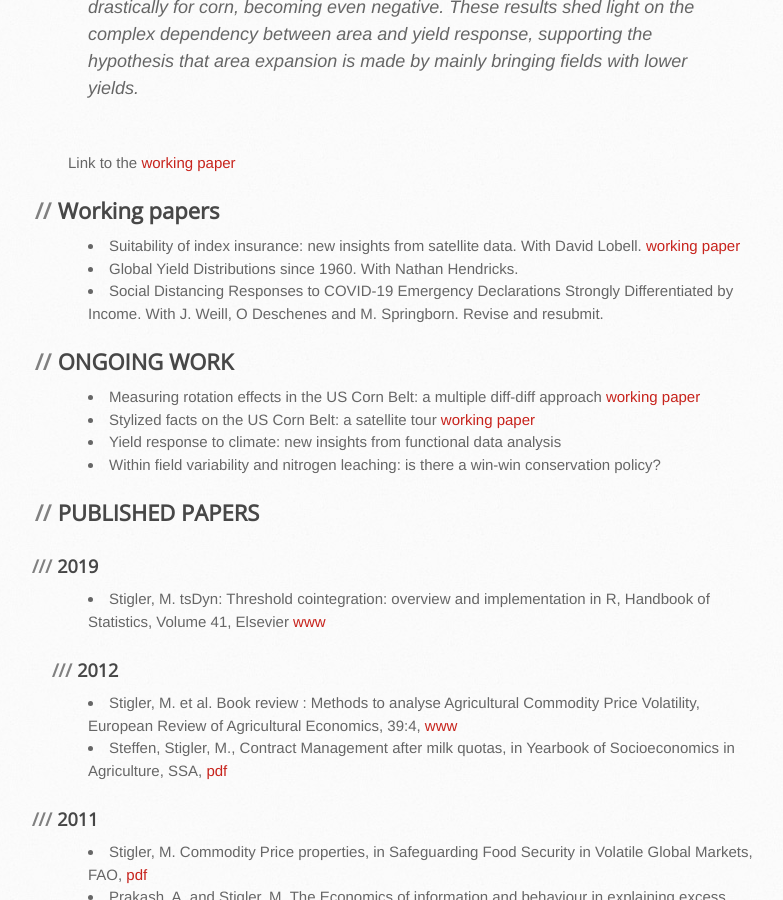
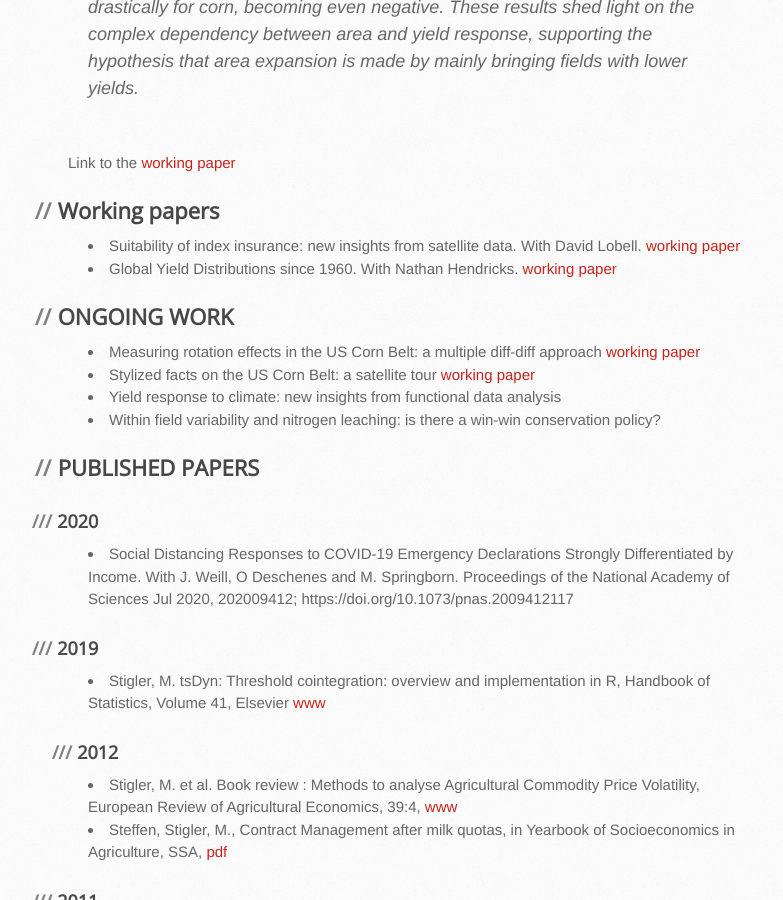
Before and after one commit to MatthieuStigler/MatthieuStigler.github.io, a Jekyll site: the page built from Research.Md, in a window 1280 px wide and 900 px high, scrolled down 843 px. Shown: the whole window, without its empty margins (102-885 px from the left). Built offline with Jekyll 4.4.1, drawn with Linux system fonts in a browser that asks for light colours.

Commit message:
Add link to PNAS, add pdf for yield convergence

```diff
--- a/Research.Md
+++ b/Research.Md
@@ -17,8 +17,8 @@ Link to the [working paper](https://matthieustigler.github.io/docs/yield_respons
 ## Working papers
 
 - *Suitability of index insurance: new insights from satellite data. With David Lobell*. [working paper](https://github.com/MatthieuStigler/MatthieuStigler.github.io/raw/master/docs/cropIns_paper_latest.pdf)
-- *Global Yield Distributions since 1960*. With Nathan Hendricks.
-- *Social Distancing Responses to COVID-19 Emergency Declarations Strongly Differentiated by Income*. With J. Weill, O Deschenes and M. Springborn. Revise and resubmit.
+- *Global Yield Distributions since 1960*. With Nathan Hendricks. [working paper](https://ageconsearch.umn.edu/record/304570/files/19153.pdf)
+
 
 
 
@@ -34,6 +34,10 @@ Link to the [working paper](https://matthieustigler.github.io/docs/yield_respons
 
 
 ## PUBLISHED PAPERS
+
+### 2020
+
+- *Social Distancing Responses to COVID-19 Emergency Declarations Strongly Differentiated by Income*. With J. Weill, O Deschenes and M. Springborn. Proceedings of the National Academy of Sciences Jul 2020, 202009412; https://doi.org/10.1073/pnas.2009412117
 
 ### 2019
 
```
